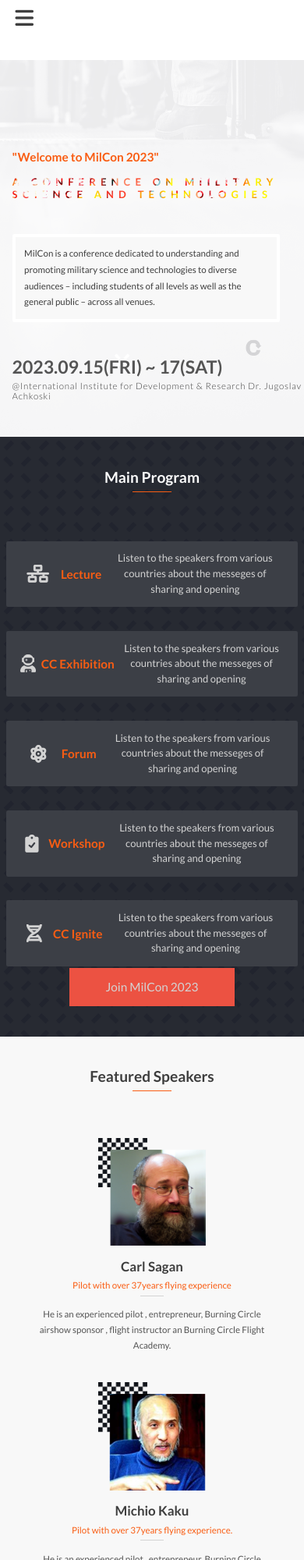
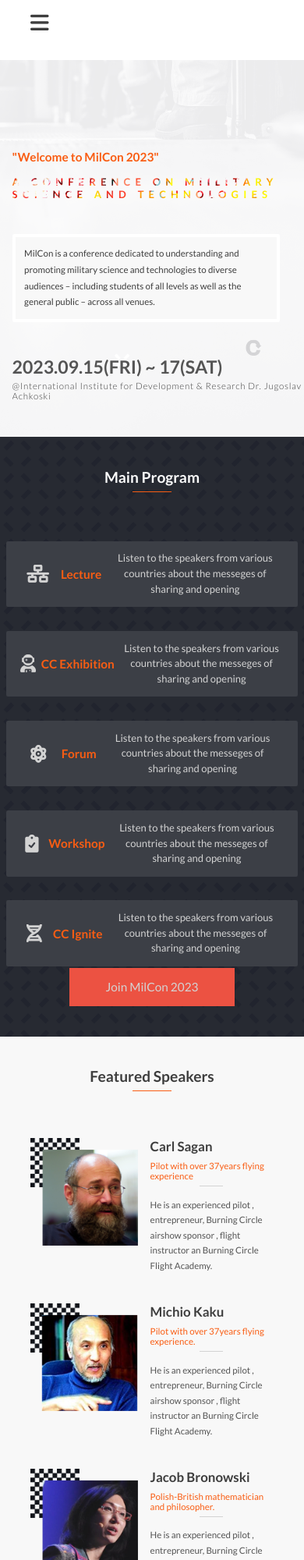
Before and after one commit to jugosack/HTML-CSS-JavaScript-capstone-project---Conference-page, a website: page index.html in a window 390 px wide. Shown: the top 2000 px of the page at 78% size. Drawn offline with Linux system fonts and the light colour scheme.

Commit message:
Fixing media queris

```diff
--- a/js/app.js
+++ b/js/app.js
@@ -45,7 +45,7 @@
     presenter: 'Jacob Bronowski',
     title: 'Polish-British mathematician and philosopher.',
     description:
-      'known to friends and professional colleagues alike by the nickname Bruno. He is best known for developing a humanistic approach to science, and as the presenter and writer of the thirteen-part 1973 BBC television documentary series, and accompanying book, The Ascent of Man.',
+      'He is an experienced pilot , entrepreneur, Burning Circle airshow sponsor , flight instructor an Burning Circle Flight Academy.',
     img: 'images/desktop/speaker_03.png',
   },
   {
@@ -54,7 +54,7 @@
     title:
       'English theoretical physicist, cosmologist, and author of The Centre for Theoretical Cosmology at the University of Cambridge',
     description:
-      "Hawking's scientific works included a collaboration with Roger Penrose on gravitational singularity theorems in the framework of general relativity, and the theoretical prediction that black holes emit radiation, often called Hawking radiation. ",
+      'He is an experienced pilot , entrepreneur, Burning Circle airshow sponsor , flight instructor an Burning Circle Flight Academy.',
     img: 'images/desktop/speaker_04.png',
   },
   {
@@ -62,7 +62,7 @@
     presenter: 'Richard Dawkins',
     title: 'British evolutionary biologist and author.',
     description:
-      'Dawkins first came to prominence with his 1976 book The Selfish Gene, which popularised the gene-centred view of evolution and introduced the term meme. With his book The Extended Phenotype (1982), he introduced into evolutionary biology the influential concept that the phenotypic effects.',
+      'He is an experienced pilot , entrepreneur, Burning Circle airshow sponsor , flight instructor an Burning Circle Flight Academy.',
     img: 'images/desktop/speaker_05.png',
   },
   {
@@ -71,7 +71,7 @@
     title:
       'American paleontologist, evolutionary biologist, and historian of science.',
     description:
-      'He was one of the most influential and widely read authors of popular science of his generation.[1] Gould spent most of his career teaching at Harvard University and working at the American Museum of Natural History in New York.',
+      'He is an experienced pilot , entrepreneur, Burning Circle airshow sponsor , flight instructor an Burning Circle Flight Academy.',
     img: 'images/desktop/speaker_06.png',
   },
 ];
--- a/style.css
+++ b/style.css
@@ -612,8 +612,8 @@
     display: block;
     cursor: pointer;
     font-size: 5rem;
-    padding-left: 5%;
-    padding-top: 5%;
+    padding-left: 10%;
+    padding-top: 8%;
     width: 100%;
     height: 100%;
   }
@@ -912,15 +912,27 @@
 
   /* ******************** Speakers *****************************/
 
-  .speakers .row .card {
-    flex-direction: column;
-    align-items: center;
-    text-align: center;
+   .speakers .row .card {
+    display:flex;
+    flex-direction: row;
+
+    align-items: flex-start;
   }
 
   .speakers .row .card h2::after {
     margin: 0.8rem auto;
   }
+
+  .image{
+    max-width:100%;
+  height:auto;
+
+
+  }
+.content{
+
+  width:50%;
+}
 
   /* ******************** Partnert *****************************/
   .partner {
```
